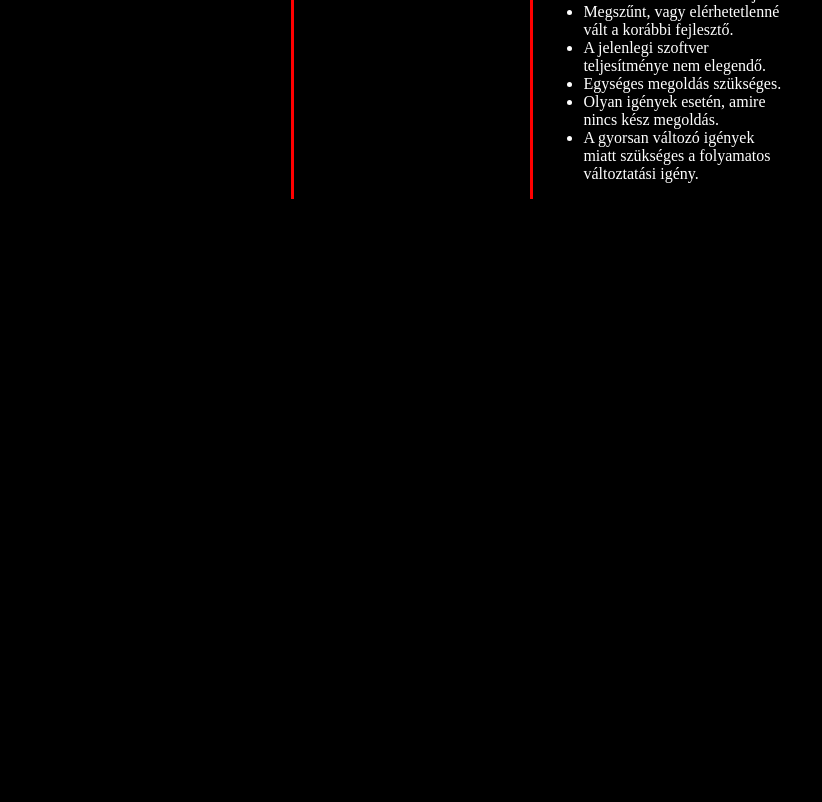
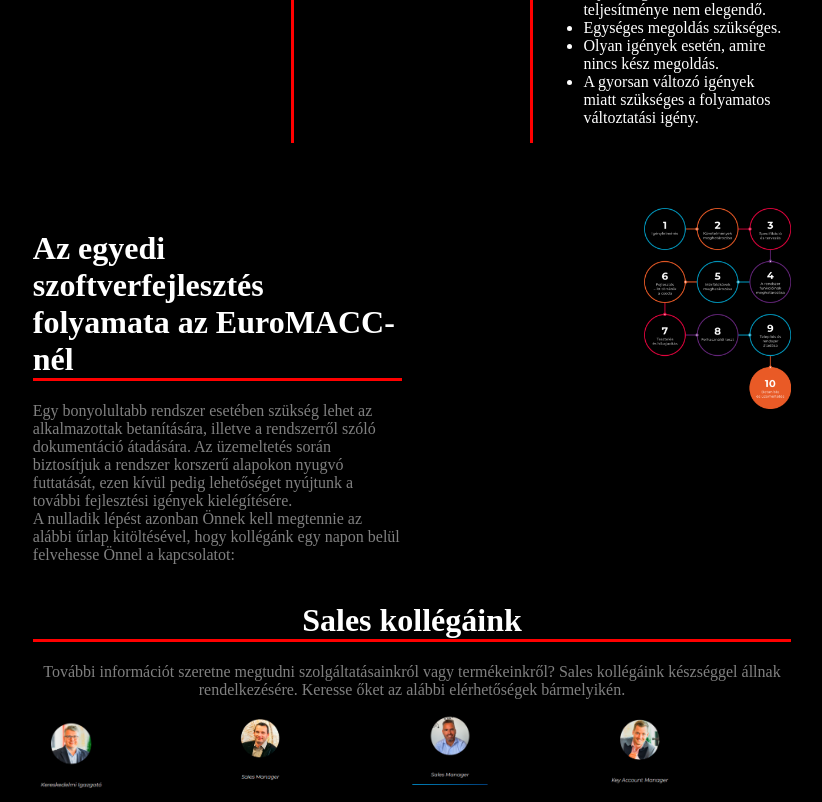
Before and after one commit to Erno1234/GRID, a plain HTML site: page index.html in a window 1280 px wide. Shown: the part 418-1220 px from the top of the page, without its empty margins (228-1050 px from the left). Before the commit the page ends 800 px from the top, so only its background shows below. Drawn offline with Linux system fonts and the light colour scheme.

Commit message:
Harmadik oldal megoldas

```diff
--- a/index.html
+++ b/index.html
@@ -61,6 +61,41 @@
                 </div>
             </div>
         </div>
+        <div id="mcontainer">
+        <div class="mtartalom">
+            <div class="doboz">
+                <h1>Az egyedi szoftverfejlesztés folyamata az EuroMACC-nél</h1>
+                <p>Egy bonyolultabb rendszer esetében szükség lehet az alkalmazottak betanítására, illetve a rendszerről szóló dokumentáció átadására. Az üzemeltetés során biztosítjuk a rendszer korszerű alapokon nyugvó futtatását, ezen kívül pedig lehetőséget nyújtunk a további fejlesztési igények kielégítésére.
+                <br>
+                A nulladik lépést azonban Önnek kell megtennie az alábbi űrlap kitöltésével, hogy kollégánk egy napon belül felvehesse Önnel a kapcsolatot:
+                </p>
+            </div>
+            <div class="doboz">
+                <img src="web_grid_alap/folyamatabra-1-500x680.png" alt="Ábra">
+            </div>
+        </div>
+        </div>
+        <div id="hcontainer">
+            <div class="htartalom">
+                <div class="hdoboz">
+                    <h1>Sales kollégáink</h1>
+                    <p>További információt szeretne megtudni szolgáltatásainkról vagy termékeinkről?
+                        Sales kollégáink készséggel állnak rendelkezésére. Keresse őket az alábbi elérhetőségek bármelyikén.
+                    </p>
+                </div>
+            </div>
+        </div>
+            <div id="kepek">
+                <div class="ndoboz">
+                    <img src="web_grid_alap/Elso.PNG" alt="Elso">
+                    <img src="web_grid_alap/masodik.PNG" alt="masodik">
+                    <img src="web_grid_alap/harmadik.PNG" alt="harmadik">
+                    <img src="web_grid_alap/Negyedik.PNG" alt="negyedik">
+                </div>
+            </div>
+
+
+
 
 </body>
 </html>
--- a/style.css
+++ b/style.css
@@ -10,7 +10,7 @@ background-color:black;
 }
 img{
     max-width: 350px;
-    max-width: 40%;
+    width: 40%;
 }
 #menu ul{
     max-width: 60%;
@@ -19,7 +19,7 @@ img{
 }
 #container{
     margin:auto;
-    max-width: 60%;
+    width: 60%;
 }
 #menu a:link{
 text-decoration: none;
@@ -44,3 +44,94 @@ h1{
 .cikk li{
     text-align: left;
 }
+@media screen and (max-width: 500px) {
+    .tartalom {
+       grid-template-columns: auto;
+    }
+    #menu ul{
+        grid-template-columns: auto;
+    }
+  }
+
+
+
+
+.mtartalom{
+    margin-top: 60px;
+    display: grid;
+    grid-template-columns: 2fr 2fr;
+    gap: 20px;
+
+
+}
+img{
+    float:right;
+    max-width: 500px;
+    width:80%;
+}
+@media screen and (max-width: 500px) {
+    .mtartalom {
+       grid-template-columns: auto;
+    }
+  }
+
+.doboz p{
+    color:gray;
+    text-align: left;
+}
+
+.doboz h1{
+    text-align: left;
+    border-top: 0px;
+    border-left: 0px;
+    border-right: 0px;
+    border-style: solid;
+    border-color: red;
+}
+#mcontainer{
+    margin: auto;
+    width: 60%;
+
+}
+
+
+
+
+
+.hdoboz h1{
+    text-align: center;
+    border-top: 0px;
+    border-left: 0px;
+    border-right: 0px;
+    border-style: solid;
+    border-color: red;
+}
+#hcontainer{
+    margin: auto;
+    width: 60%;
+}
+.hdoboz p{
+    color:gray;
+    text-align: center;
+}
+
+
+.ndoboz{
+    display:grid;
+    grid-template-columns: 1fr 1fr 1fr 1fr;
+}
+img{
+    float: center;
+    max-width: 220px;
+    width: 40%;
+}
+#kepek{
+    margin-top: 80px;
+    width:60%;
+    margin: auto;
+}
+@media screen and (max-width: 500px) {
+    .ndoboz {
+       grid-template-columns: auto;
+    }
+  }
```
Also changed, not shown: web_grid_alap/Elso.PNG (added), web_grid_alap/Negyedik.PNG (added), web_grid_alap/harmadik.PNG (added), web_grid_alap/masodik.PNG (added).
